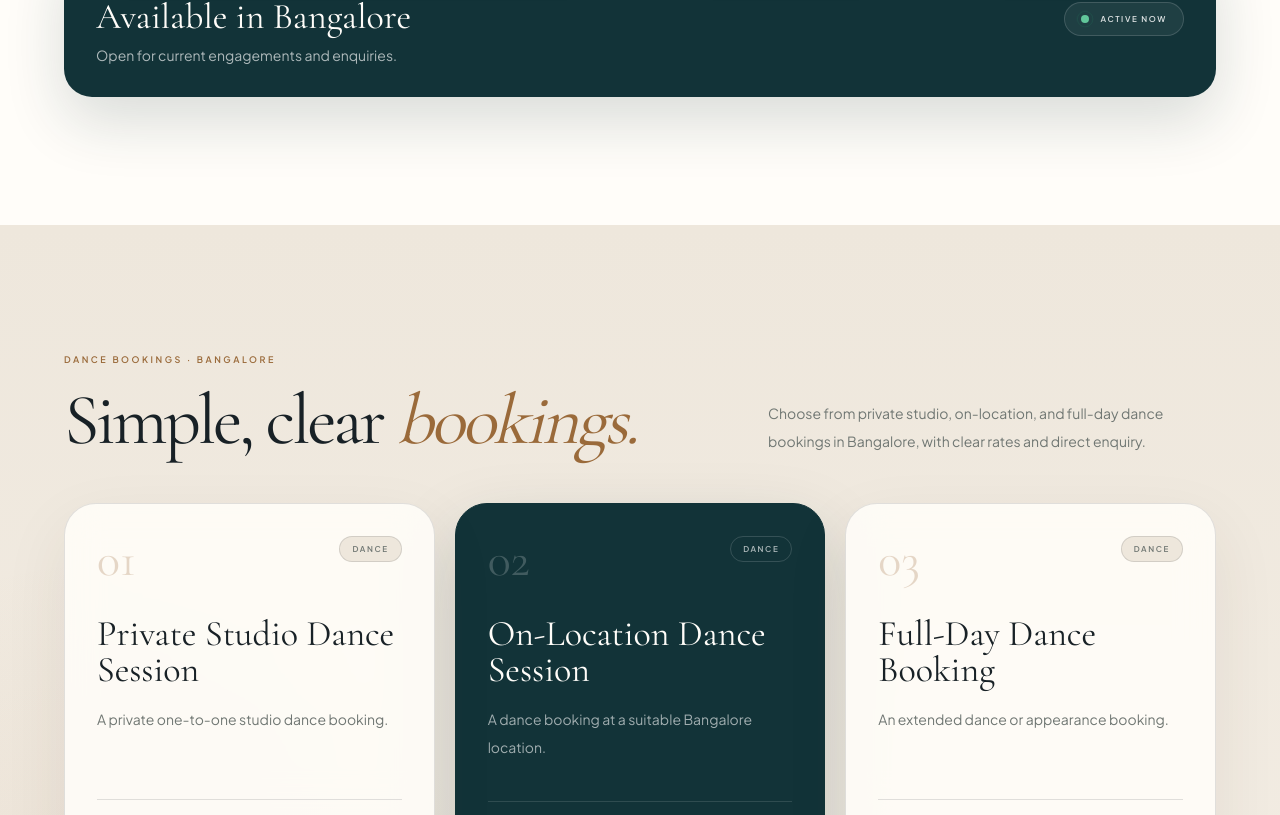
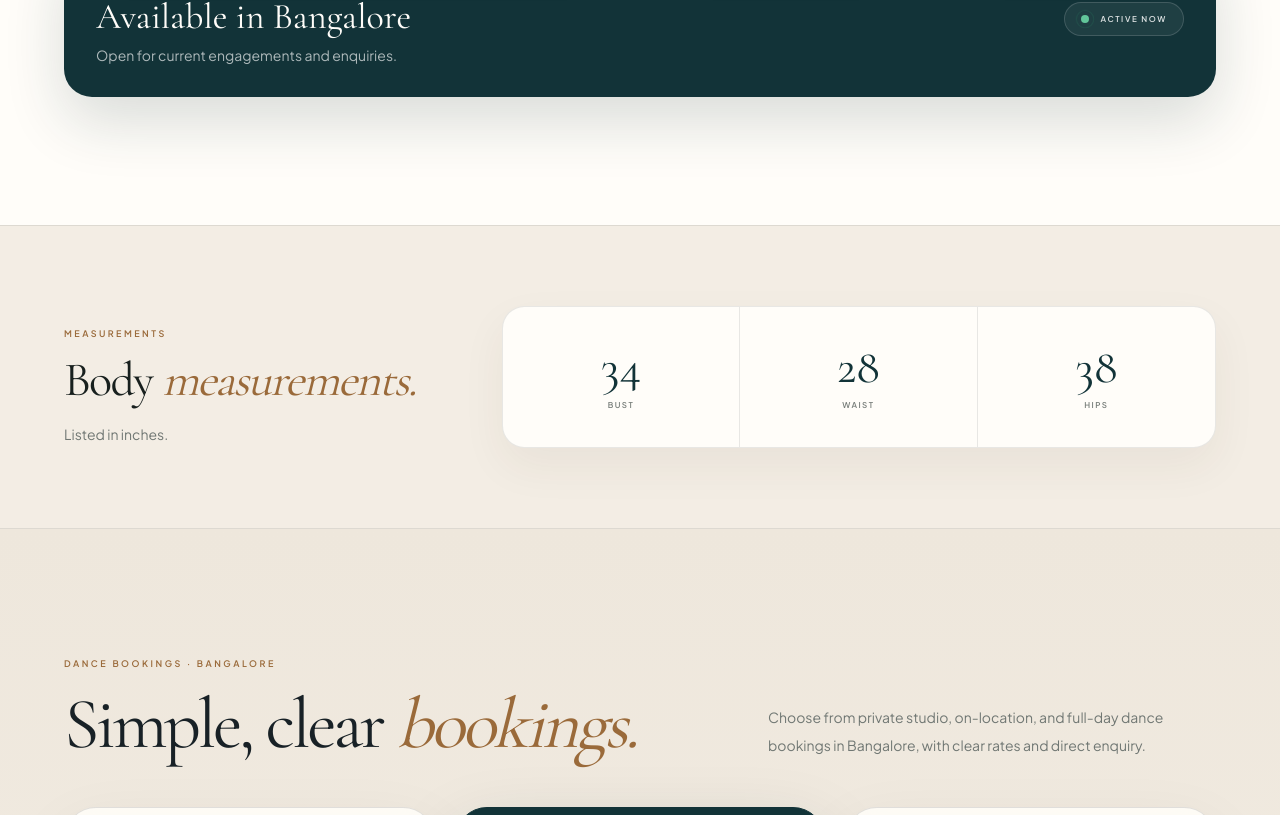
Before and after one commit to MohitAhlawat93/dancer-portfolio, a Next.js app: page / in a window 1280 px wide. Shown: the part 3072-3887 px from the top of the page. Built offline with nearby package versions, Linux system fonts and the light colour scheme; no server answers.

Commit message:
design(profile): place measurements before bookings

```diff
--- a/app/page.tsx
+++ b/app/page.tsx
@@ -7,6 +7,7 @@ import { Hero } from "@/components/sections/Hero";
 import { Introduction } from "@/components/sections/Introduction";
 import { About } from "@/components/sections/About";
 import { ProfileDetails } from "@/components/sections/ProfileDetails";
+import { BodyMeasurements } from "@/components/sections/BodyMeasurements";
 import { DanceBookings } from "@/components/sections/DanceBookings";
 import { Gallery } from "@/components/sections/Gallery";
 import { Contact } from "@/components/sections/Contact";
@@ -21,6 +22,7 @@ export default function Home() {
         <Introduction />
         <About />
         <ProfileDetails />
+        <BodyMeasurements />
         <DanceBookings />
         <Gallery />
         <Contact />
```
